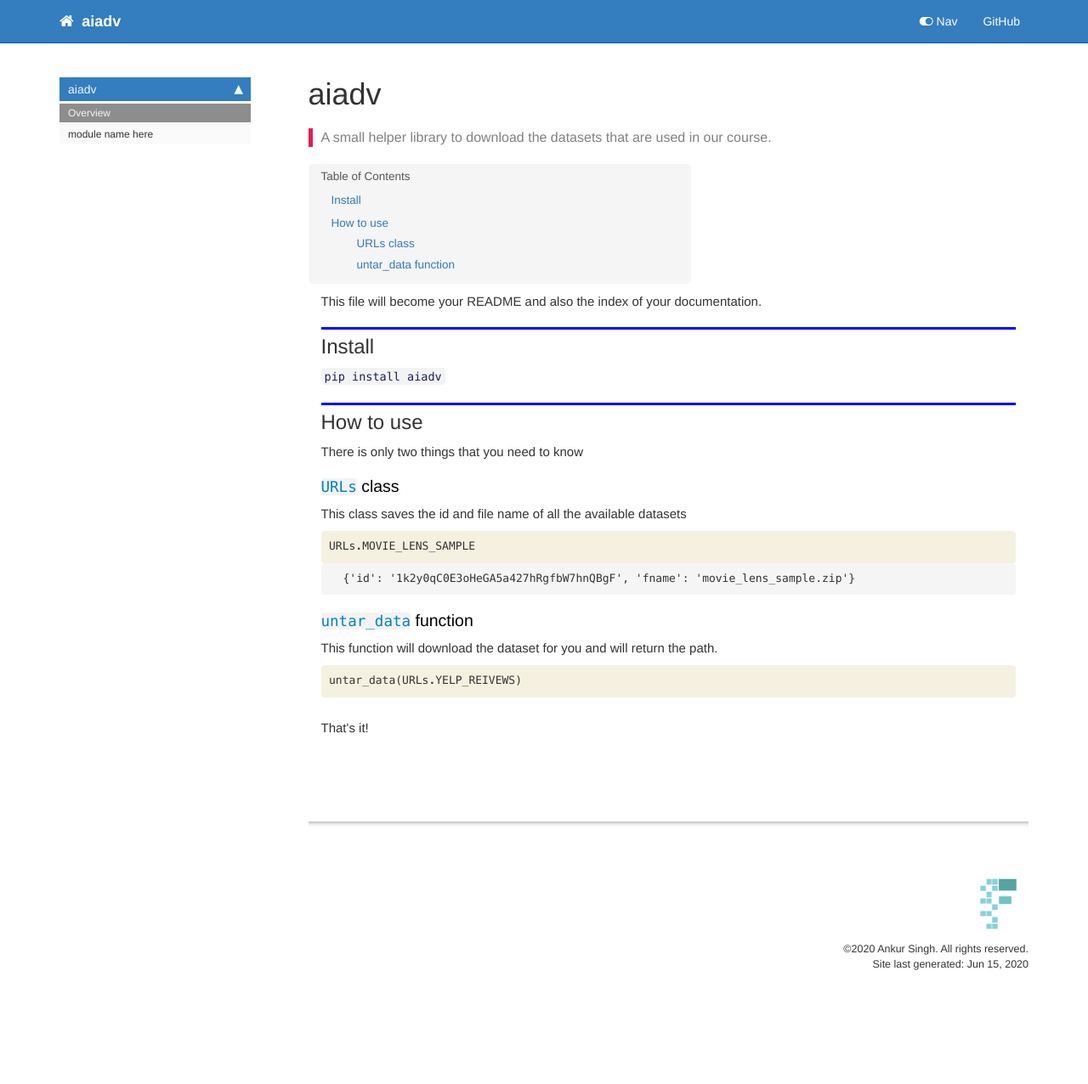
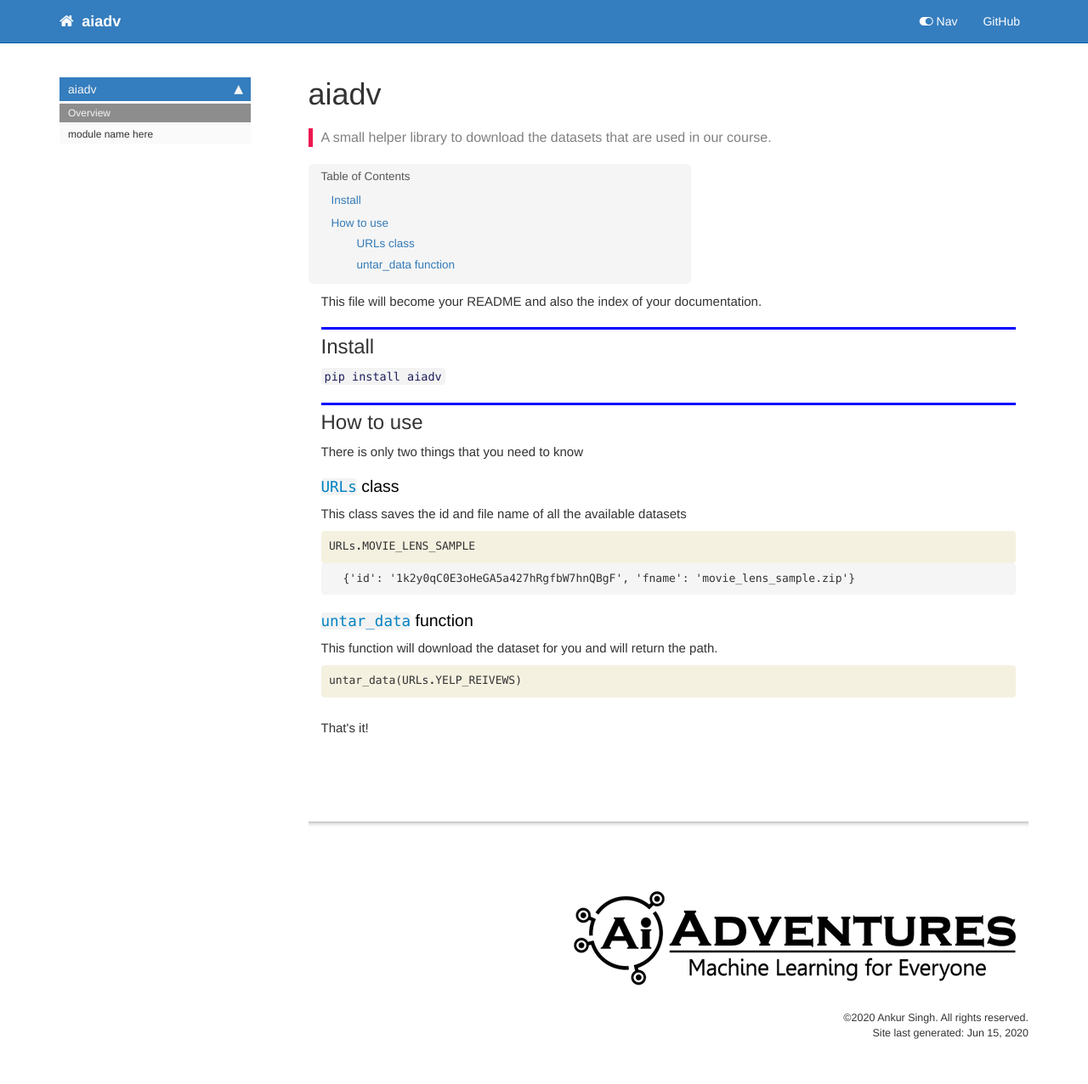
Before and after one commit to Ai-Adventures/aiadv, a Jekyll site: the page built from docs/index.html, in a window 1280 px wide. Shown: the whole page at 85% size. Built offline with Jekyll 4.4.1, drawn with Linux system fonts in a browser that asks for light colours; nearby versions of some CDN libraries; comment, search, counter and statistics services are not loaded; before the commit the page ends 1195 px from its top, so only the background shows below that.

Commit message:
logo updated

```diff
--- a/docs/index.html
+++ b/docs/index.html
@@ -59,7 +59,7 @@ description: "A small helper library to download the datasets that are used in o
 </div>
 <div class="cell border-box-sizing text_cell rendered"><div class="inner_cell">
 <div class="text_cell_render border-box-sizing rendered_html">
-<h3 id="URLs-class"><a href="/nbdev_template/core#URLs"><code>URLs</code></a> class<a class="anchor-link" href="#URLs-class"> </a></h3>
+<h3 id="URLs-class"><a href="/aiadv/core#URLs"><code>URLs</code></a> class<a class="anchor-link" href="#URLs-class"> </a></h3>
 </div>
 </div>
 </div>
@@ -101,7 +101,7 @@ description: "A small helper library to download the datasets that are used in o
 </div>
 <div class="cell border-box-sizing text_cell rendered"><div class="inner_cell">
 <div class="text_cell_render border-box-sizing rendered_html">
-<h3 id="untar_data-function"><a href="/nbdev_template/core#untar_data"><code>untar_data</code></a> function<a class="anchor-link" href="#untar_data-function"> </a></h3>
+<h3 id="untar_data-function"><a href="/aiadv/core#untar_data"><code>untar_data</code></a> function<a class="anchor-link" href="#untar_data-function"> </a></h3>
 </div>
 </div>
 </div>
```
Also changed, not shown: docs/images/company_logo.png, docs/images/company_logo_big.png, docs/images/favicon.ico (deleted), docs/images/favicon.jpeg (added).
